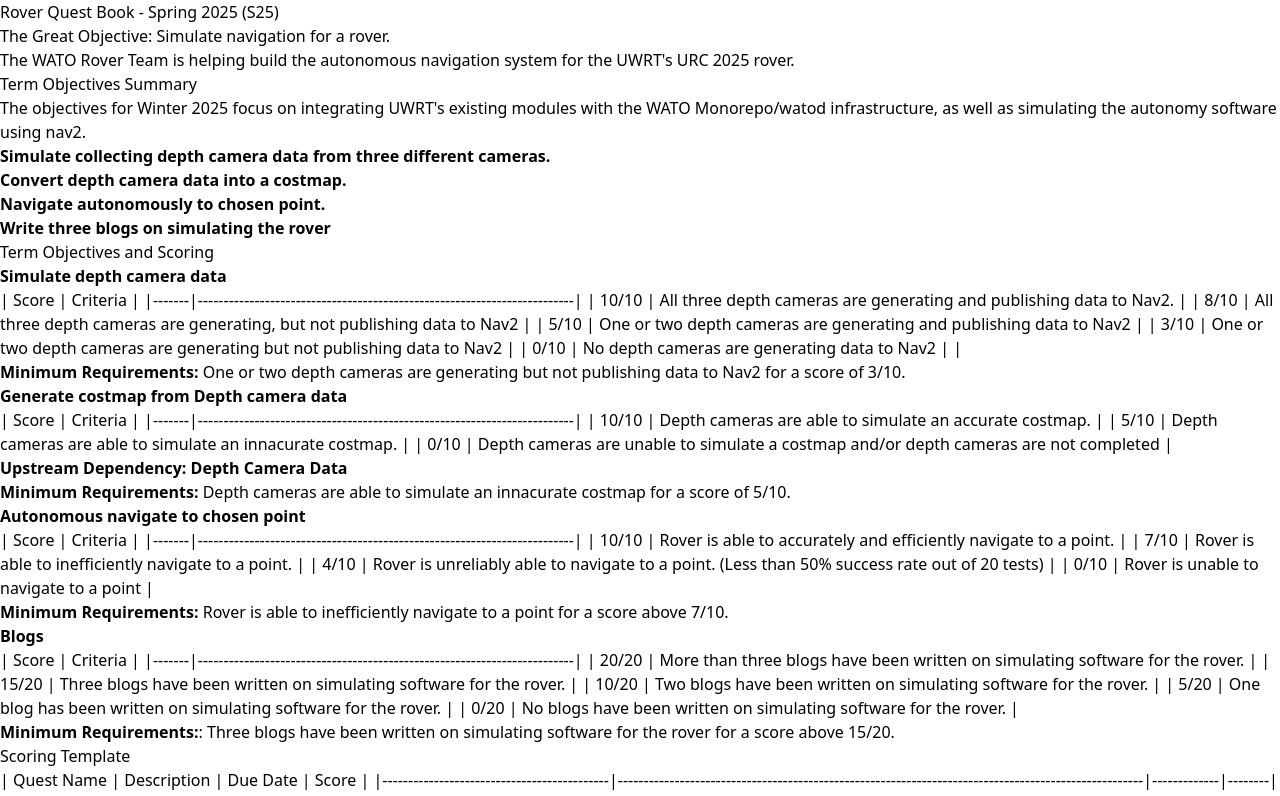
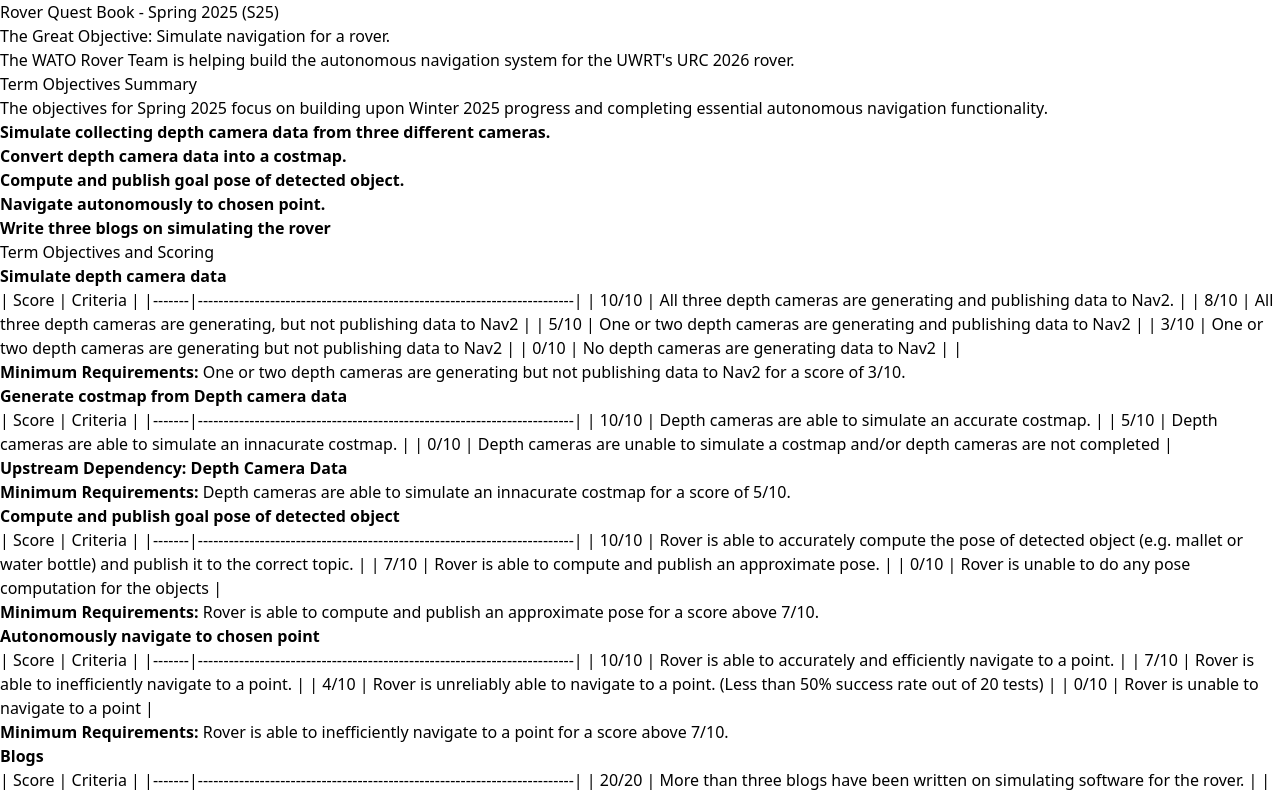
Before and after one commit to WATonomous/wato_wiki, a Next.js app: page /quest_books/s25_rover_quests in a window 1280 px wide. Shown: the top 796 px of the page. Built offline with nearby package versions, Linux system fonts and the light colour scheme.

Commit message:
Update s25_rover_quests.mdx

```diff
--- a/pages/quest_books/s25_rover_quests.mdx
+++ b/pages/quest_books/s25_rover_quests.mdx
@@ -2,14 +2,15 @@
 
 ## The Great Objective: Simulate navigation for a rover.
 
-The WATO Rover Team is helping build the autonomous navigation system for the UWRT's [URC 2025](https://urc.marssociety.org/home/requirements-guidelines) rover.
+The WATO Rover Team is helping build the autonomous navigation system for the UWRT's [URC 2026](https://urc.marssociety.org/home/requirements-guidelines) rover.
 
 ## Term Objectives Summary
 
-The objectives for Winter 2025 focus on integrating UWRT's existing modules with the WATO Monorepo/watod infrastructure, as well as simulating the autonomy software using nav2.
+The objectives for Spring 2025 focus on building upon [Winter 2025](https://wiki.watonomous.ca/quest_books/archive/w25_rover_quests/) progress and completing essential autonomous navigation functionality.
 
 1. **Simulate collecting depth camera data from three different cameras.**
 2. **Convert depth camera data into a costmap.**
+2. **Compute and publish goal pose of detected object.**
 3. **Navigate autonomously to chosen point.**
 4. **Write three blogs on simulating the rover**
 
@@ -39,7 +40,18 @@ The objectives for Winter 2025 focus on integrating UWRT's existing modules with
 
 **Minimum Requirements:** Depth cameras are able to simulate an innacurate costmap for a score of 5/10.
 
-3. **Autonomous navigate to chosen point**
+3. **Compute and publish goal pose of detected object**
+
+| Score | Criteria                                                                 |
+|-------|-------------------------------------------------------------------------|
+| 10/10 | Rover is able to accurately compute the pose of detected object (e.g. mallet or water bottle) and publish it to the correct topic. |
+| 7/10  | Rover is able to compute and publish an approximate pose. |
+| 0/10  | Rover is unable to do any pose computation for the objects |
+
+**Minimum Requirements:** Rover is able to compute and publish an approximate pose for a score above 7/10.
+
+
+4. **Autonomously navigate to chosen point**
 
 | Score | Criteria                                                                 |
 |-------|-------------------------------------------------------------------------|
@@ -50,7 +62,7 @@ The objectives for Winter 2025 focus on integrating UWRT's existing modules with
 
 **Minimum Requirements:** Rover is able to inefficiently navigate to a point for a score above 7/10.
 
-4. **Blogs**
+5. **Blogs**
 
 | Score | Criteria                                                                 |
 |-------|-------------------------------------------------------------------------|
@@ -68,5 +80,6 @@ The objectives for Winter 2025 focus on integrating UWRT's existing modules with
 |--------------------------------------------|------------------------------------------------------------------------------------------------------|-------------|--------|
 | Depth Camera Simulation | Simulate collecting depth camera data from three different cameras and publish to Nav2. |  |  |
 | Costmap Generation | Convert depth camera data into a costmap for navigation using Nav2. |  |  |
+| Goal Pose Generation | Compute and publish goal poses of detected objects we need to navigate to. |  |  |
 | Autonomous Navigation | Navigate the rover autonomously and efficiently to a chosen point using the generated costmap. | | |
 | Blog Posts | Write at least three blogs on simulating the rover in autonomy software and lessons learned. | | |
```
